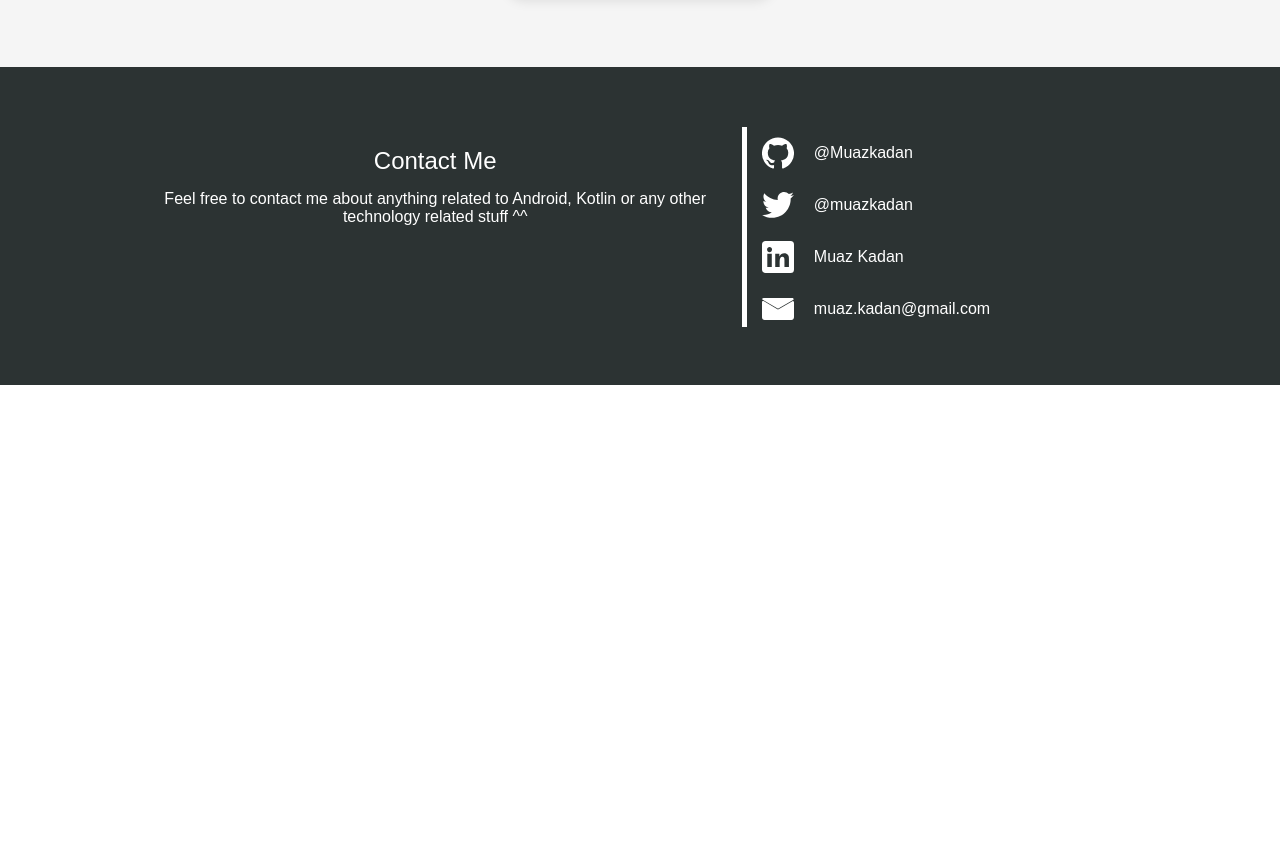
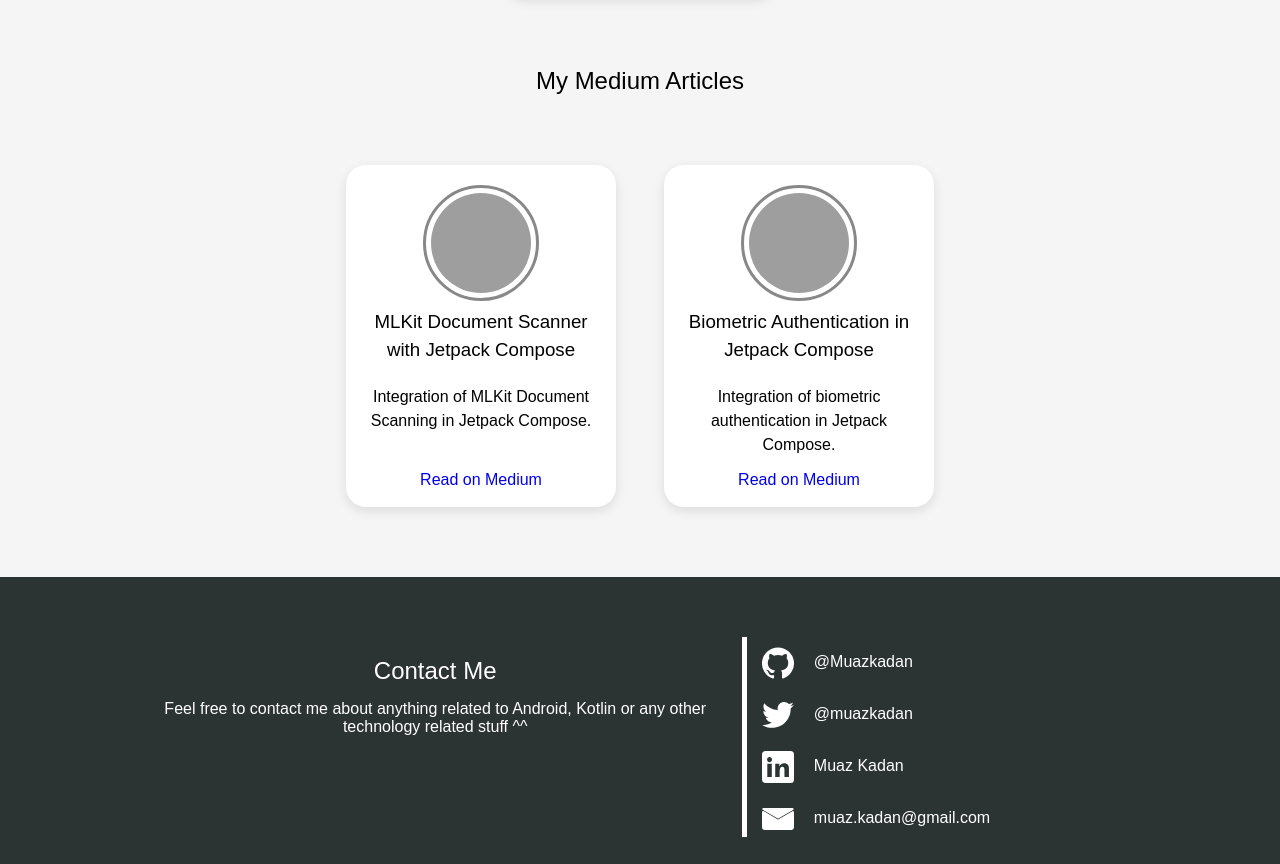
Before and after one commit to muazkadan/muazkadan.github.io, a plain HTML site: page index.html in a window 1280 px wide. Shown: the part 5514-6378 px from the top of the page. Before the commit the page ends 5899 px from the top, so only its background shows below. Drawn offline with nearby package versions, Linux system fonts and the light colour scheme; grey boxes are pictures that could not be loaded; a web font is replaced by a local one.

Commit message:
add My Medium Articles section

```diff
--- a/index.html
+++ b/index.html
@@ -454,6 +454,29 @@
         </div>
 
     </div>
+
+    <h1>My Medium Articles</h1>
+    <div class="container">
+        <div class="card">
+            <img src="https://miro.medium.com/v2/resize:fit:1400/format:webp/1*tc4ALimgOUBC5UvgW1lrlA.jpeg"
+                 alt="article 1">
+            <h3>MLKit Document Scanner with Jetpack Compose</h3>
+            <p>Integration of MLKit Document Scanning in Jetpack Compose.</p>
+            <div>
+                <a href="https://medium.com/@muaz.kadan/mlkit-document-scanner-with-jetpack-compose-4244d352bece">Read
+                    on Medium</a></div>
+        </div>
+
+        <div class="card">
+            <img src="https://miro.medium.com/v2/resize:fit:1400/format:webp/0*VfpjfmCAwBf1egh1.jpg"
+                 alt="article 1">
+            <h3>Biometric Authentication in Jetpack Compose</h3>
+            <p>Integration of biometric authentication in Jetpack Compose.</p>
+            <div>
+                <a href="https://medium.com/@muaz.kadan/biometric-authentication-in-jetpack-compose-5e4d7e35d1e7">Read
+                    on Medium</a></div>
+        </div>
+    </div>
 </section>
 
 <section id="Contact">
```
Lines whose indentation alone changed are shown as unchanged.
